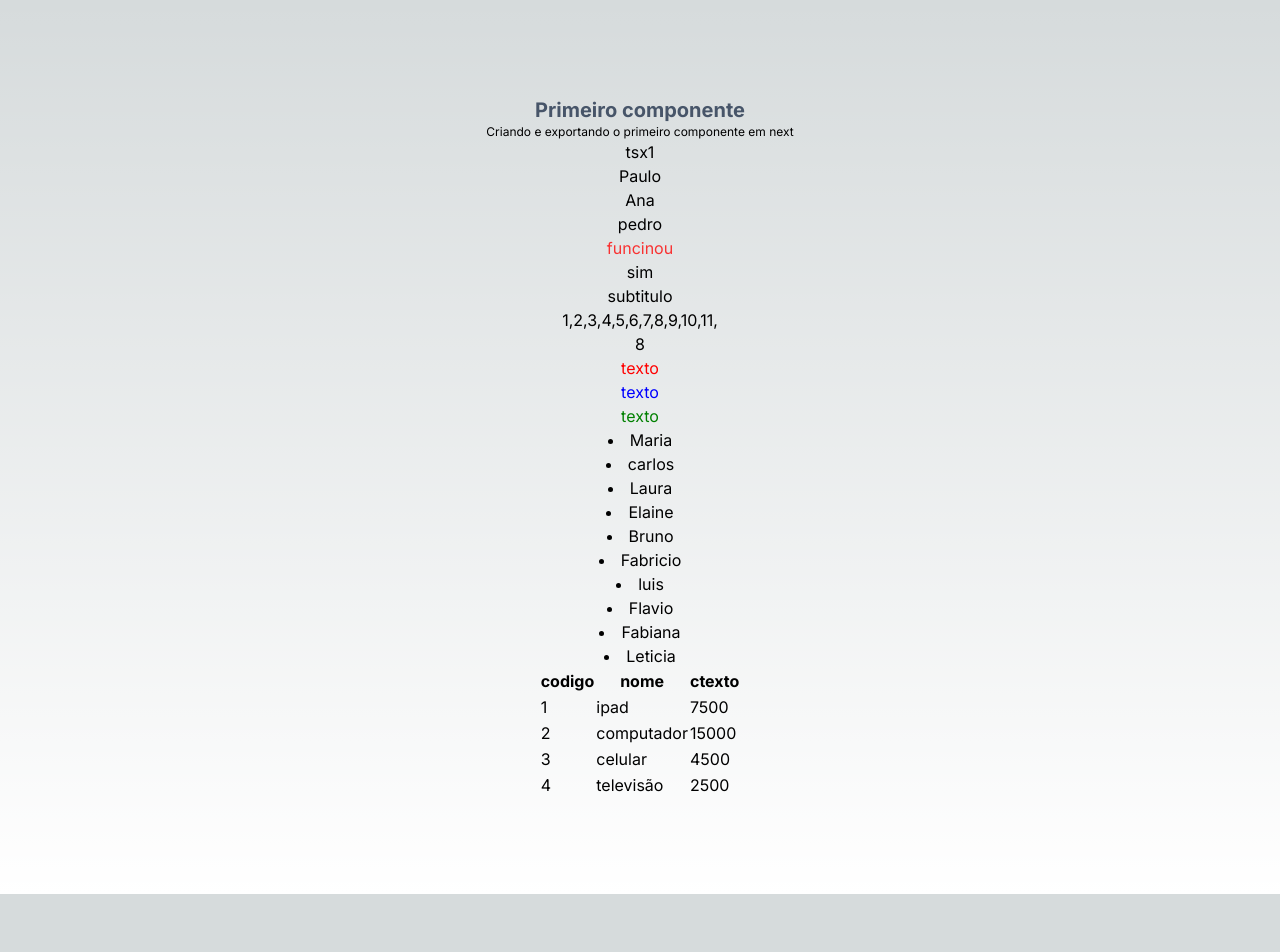
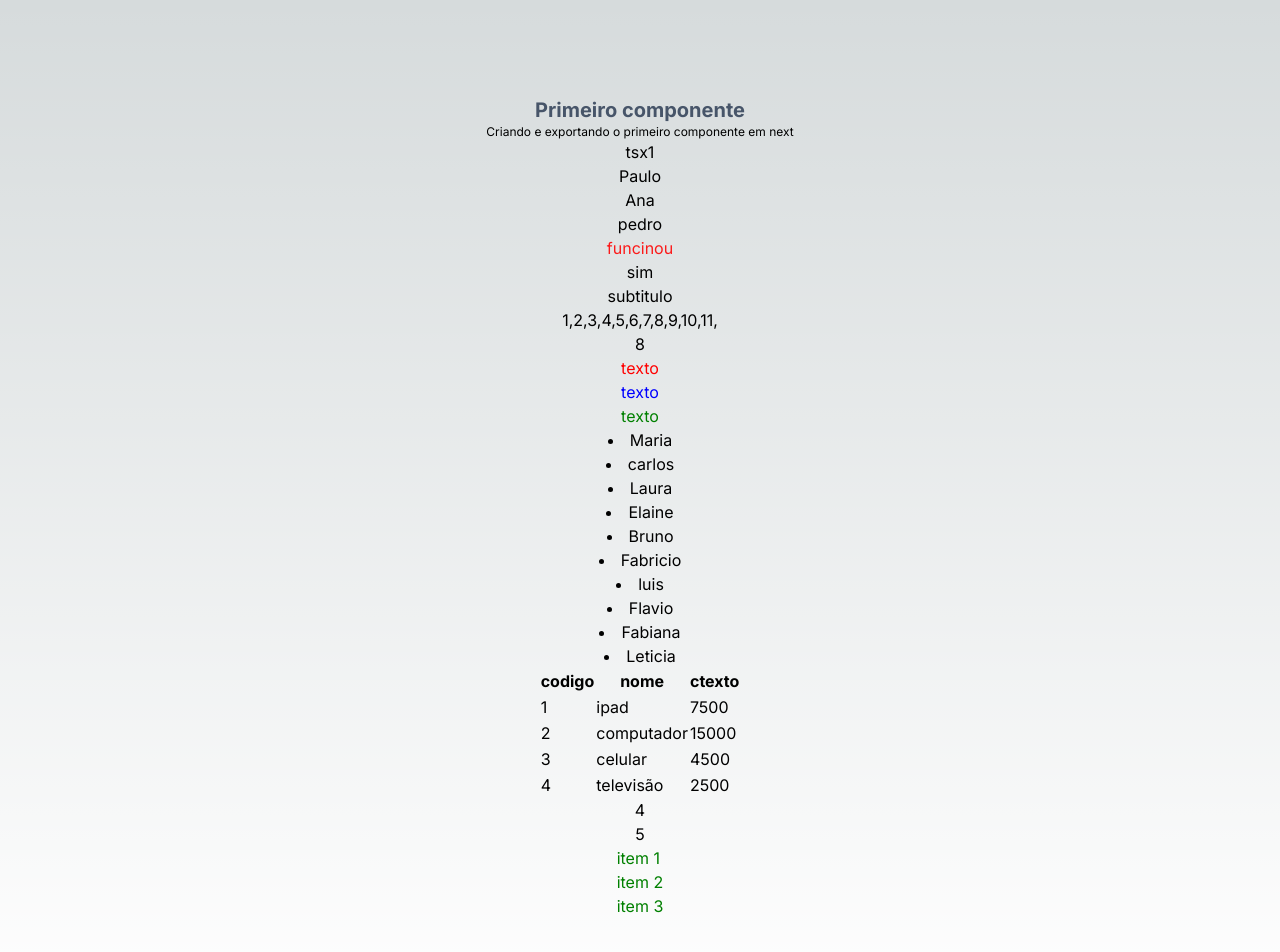
Before and after one commit to Dannick10/nextjsEstudo, a Next.js app in the folder exercicio/: page / in a window 1280 px wide. Shown: the top 952 px of the page. Before the commit the page ends 894 px from the top, so only its background shows below. Built offline with nearby package versions, Linux system fonts and the light colour scheme.

Commit message:
props children

```diff
--- a/exercicio/src/app/page.tsx
+++ b/exercicio/src/app/page.tsx
@@ -6,8 +6,11 @@ import Fragment1 from "@/components/fragment1";
 import PropsLeitura from "@/components/PropsLeitura";
 import Estilo from "@/components/Estilo";
 import Render from "@/components/Render";
-import RenderProduct from "@/components/renderProduct";
+import RenderProduct from "@/components/RenderProduct";
 import Renderizacao from "@/components/Renderizacao";
+import Renderternario from "@/components/Renderternario";
+import GroupList from "@/components/GroupList";
+import Item from "@/components/Item";
 
 export default function Home() {
   const subtitle: string = "subtitulo";
@@ -24,6 +27,16 @@ export default function Home() {
       <Estilo color={5} />
       <Render />
       <RenderProduct />
+      <Renderizacao numero={3}/>
+      <Renderizacao numero={4}/>
+      <Renderternario numero={5}/>
+      <Renderternario numero={4}/>
+     <GroupList>
+        <Item  conteudo="item 1"/>
+        <Item  conteudo="item 2"/>
+        <Item  conteudo="item 3"/>
+
+     </GroupList>
     </main>
   );
 }
--- /dev/null
+++ b/exercicio/src/components/GroupList.tsx
@@ -0,0 +1,17 @@
+import React from 'react'
+import Item from './Item'
+
+type props = {
+  children: JSX.Element
+}
+
+const GroupList = (props: props) => {
+
+  return (
+    <ul>
+      {props.children}
+    </ul>
+  )
+}
+
+export default GroupList
--- /dev/null
+++ b/exercicio/src/components/Item.tsx
@@ -0,0 +1,20 @@
+import React from "react";
+
+type Props = {
+  conteudo: string;
+};
+
+const Item = (props: Props) => {
+  return (
+    <li
+      style={{
+        listStyle: "none",
+        color: "green",
+      }}
+    >
+      {props.conteudo}
+    </li>
+  );
+};
+
+export default Item;
--- /dev/null
+++ b/exercicio/src/components/Renderternario.tsx
@@ -0,0 +1,11 @@
+import React from "react";
+
+type Props = {
+  numero: number;
+};
+
+const Renderternario = (props: Props) => {
+  return props.numero % 2 ? <span>{props.numero}</span> : null;
+};
+
+export default Renderternario;
```
